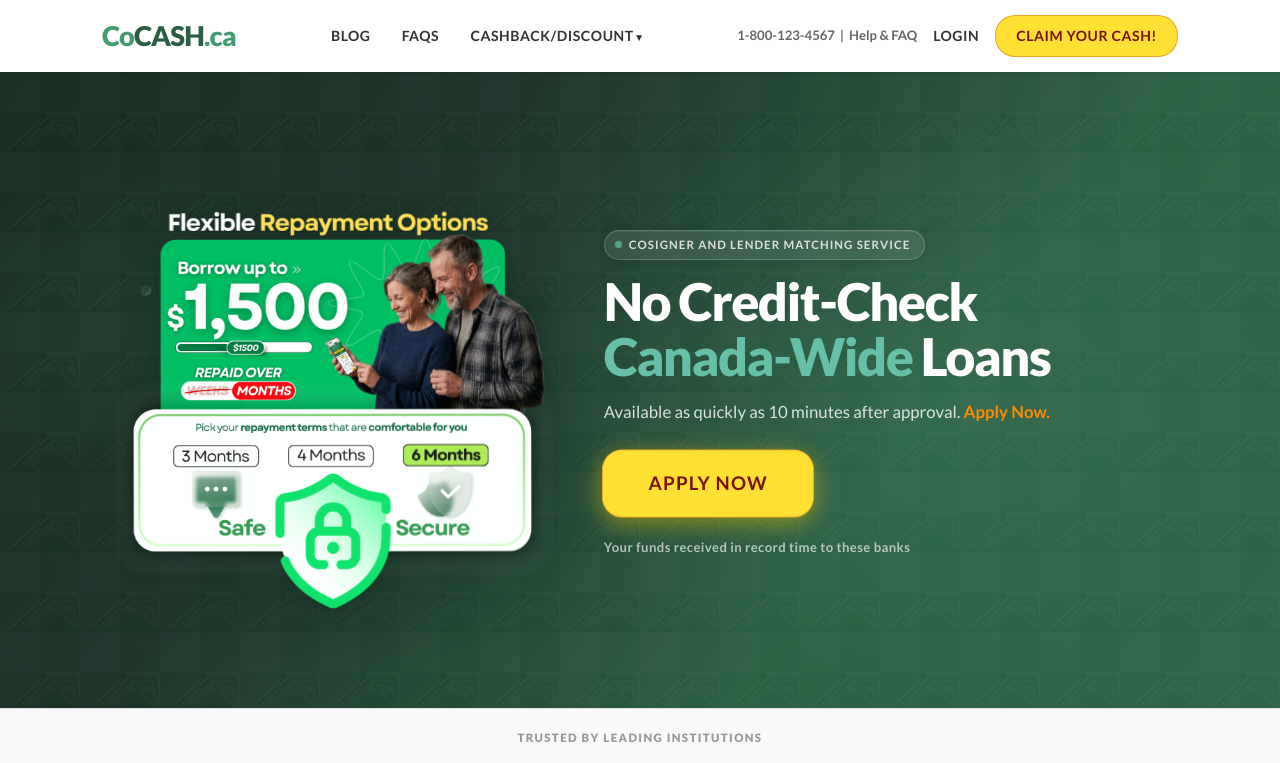
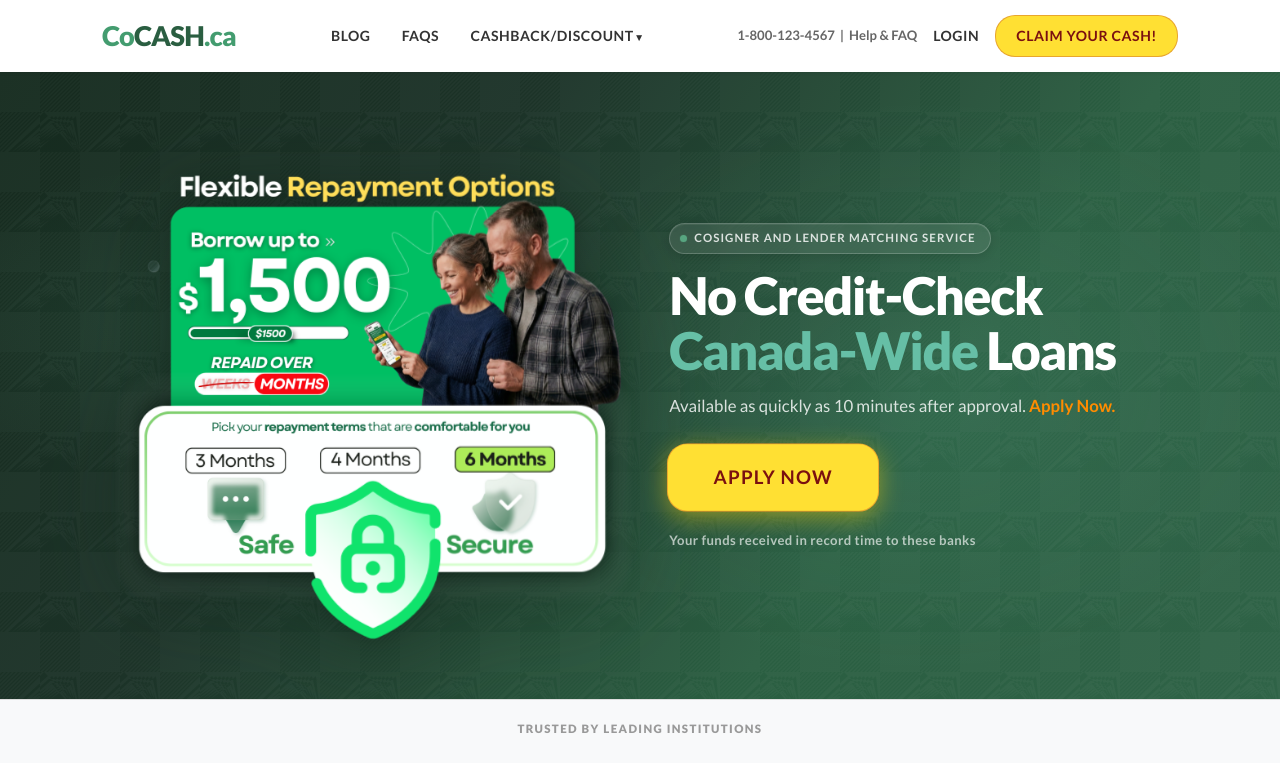
Before and after one commit to AEJAKV/COCASH-WEBSITE, a plain HTML site: page index.html in a window 1280 px wide. Shown: the top 763 px of the page. Drawn offline with Linux system fonts and the light colour scheme.

Commit message:
refactor: adjust hero section layout and padding for improved aesthetics

```diff
--- a/index.html
+++ b/index.html
@@ -360,7 +360,7 @@ nav ul li a:hover {
 .hero {
   background: linear-gradient(125deg, #152a1e 0%, #1C3328 32%, #2A5E41 68%, #2f6347 100%);
   color: #fff;
-  padding: 72px 0 64px;
+  padding: 40px 0 36px;
   position: relative;
   overflow: hidden;
 }
@@ -383,23 +383,23 @@ nav ul li a:hover {
 }
 .hero-inner {
   display: grid;
-  grid-template-columns: 45fr 55fr;
-  gap: 2rem;
+  grid-template-columns: 52fr 48fr;
+  gap: 1rem;
   align-items: center;
-  min-height: 500px;
+  min-height: 520px;
   position: relative;
   z-index: 1;
 }
 .hero-image-col {
   display: flex;
   align-items: center;
-  justify-content: center;
+  justify-content: flex-end;
   will-change: transform;
   animation: heroSlideIn 0.85s cubic-bezier(0.22, 1, 0.36, 1) 0.05s both;
 }
 .hero-image-col img {
   width: 100%;
-  max-width: 490px;
+  max-width: 680px;
   height: auto;
   display: block;
   object-fit: contain;
```
